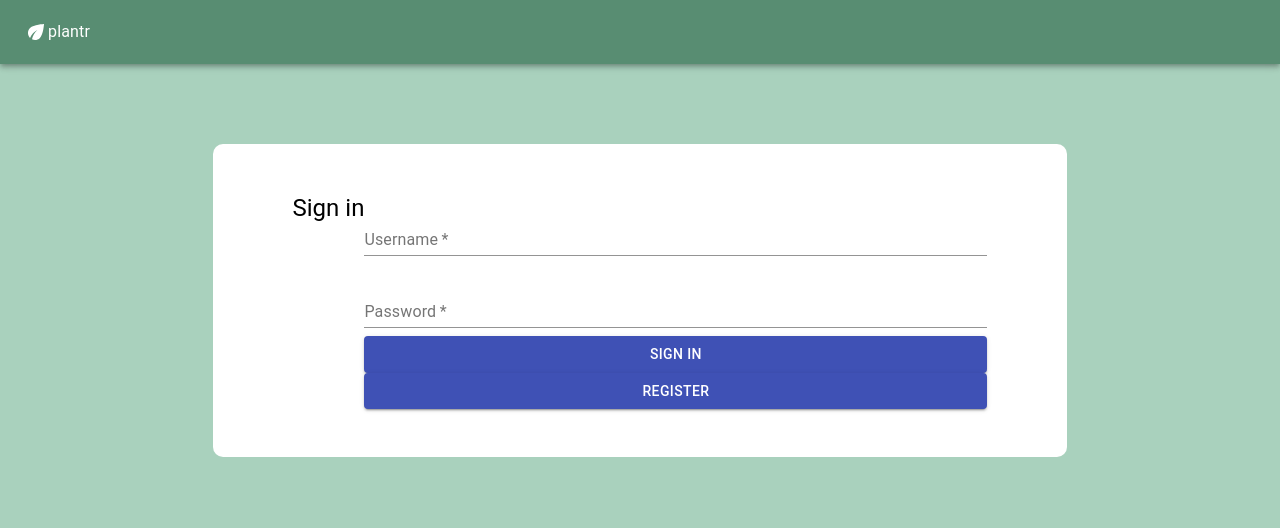
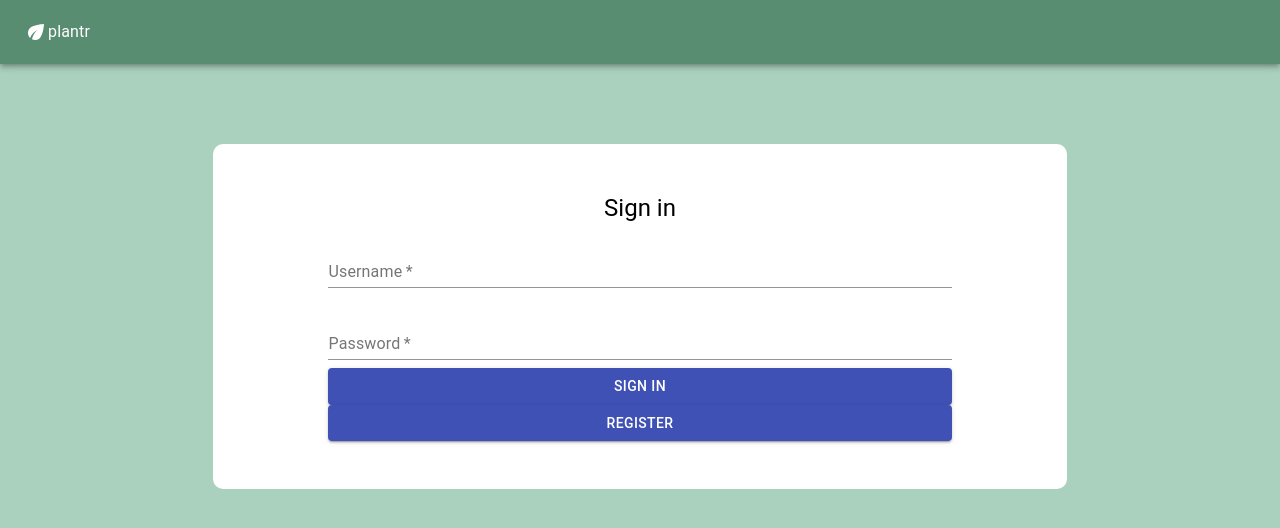
Before and after one commit to christinamcmahon/plantr-frontend, a React (Create React App) app: page /login in a window 1280 px wide. Shown: the top 528 px of the page. Built offline with nearby package versions, Linux system fonts and the light colour scheme.

Commit message:
center form title on all screen sizes

```diff
--- a/src/components/users/Login.js
+++ b/src/components/users/Login.js
@@ -40,10 +40,10 @@ class Login extends React.Component {
         console.log('%c LOGIN FORM PROPS: ', 'color: red', this.props.loggedIn)
         return (
             <Grid container justify="center" style={{ marginTop: '10vh', backgroundColor: 'white', padding: '6vh', borderRadius: '10px' }}>
-                <Typography component="h1" variant="h5">
-                    Sign in
-                </Typography>
                 <form onSubmit={e => this.handleSubmit(e)}>
+                    <Typography component="h1" variant="h5" align="center">
+                        Sign in
+                    </Typography>
                     <TextField margin="normal" required fullWidth label="Username" onChange={this.handleOnChangeUsername} />
                     <TextField margin="normal" required fullWidth label="Password" type="password" onChange={this.handleOnChangePassword} />
                     <Button type="submit" fullWidth variant="contained" color="primary" >
```
